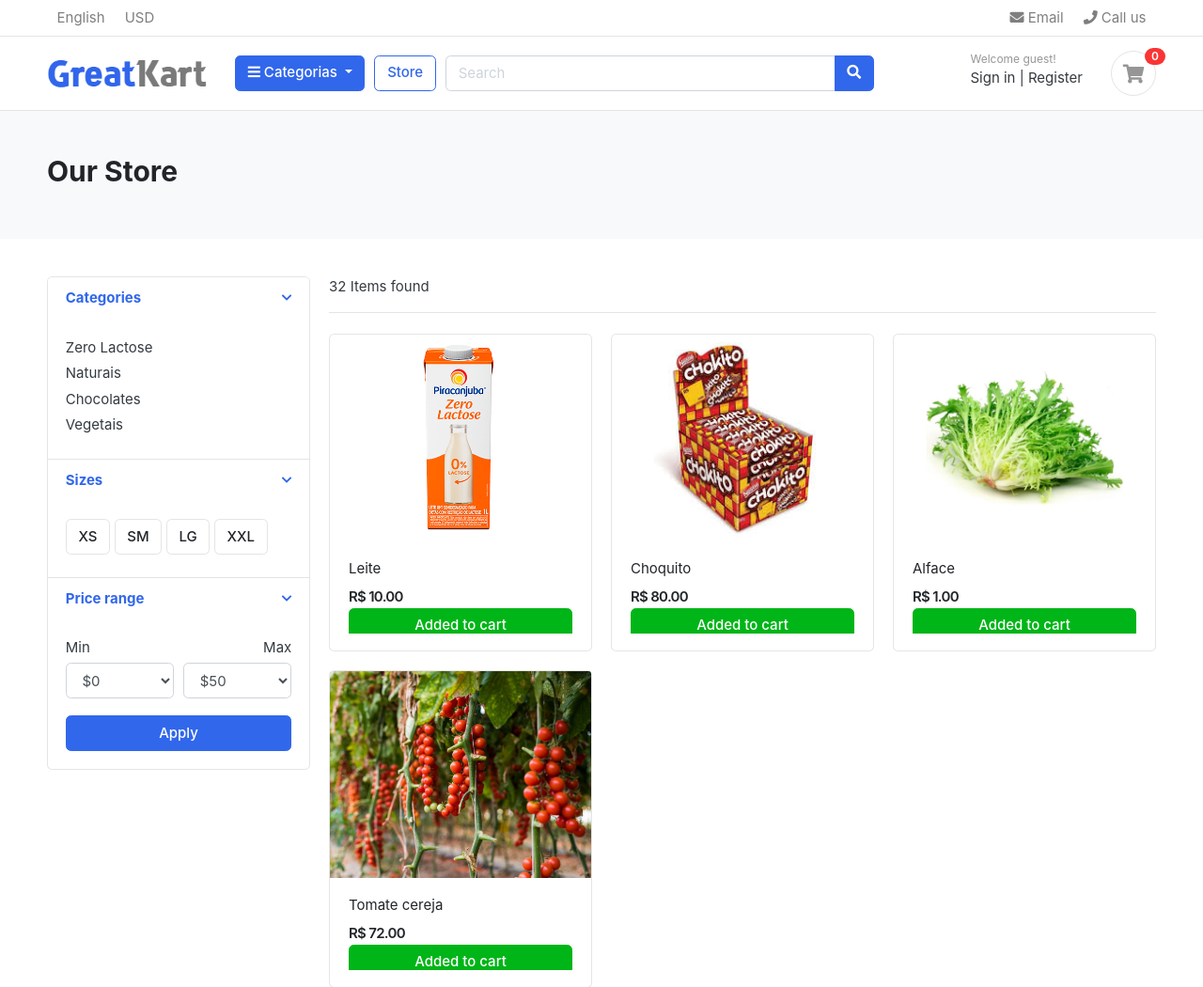
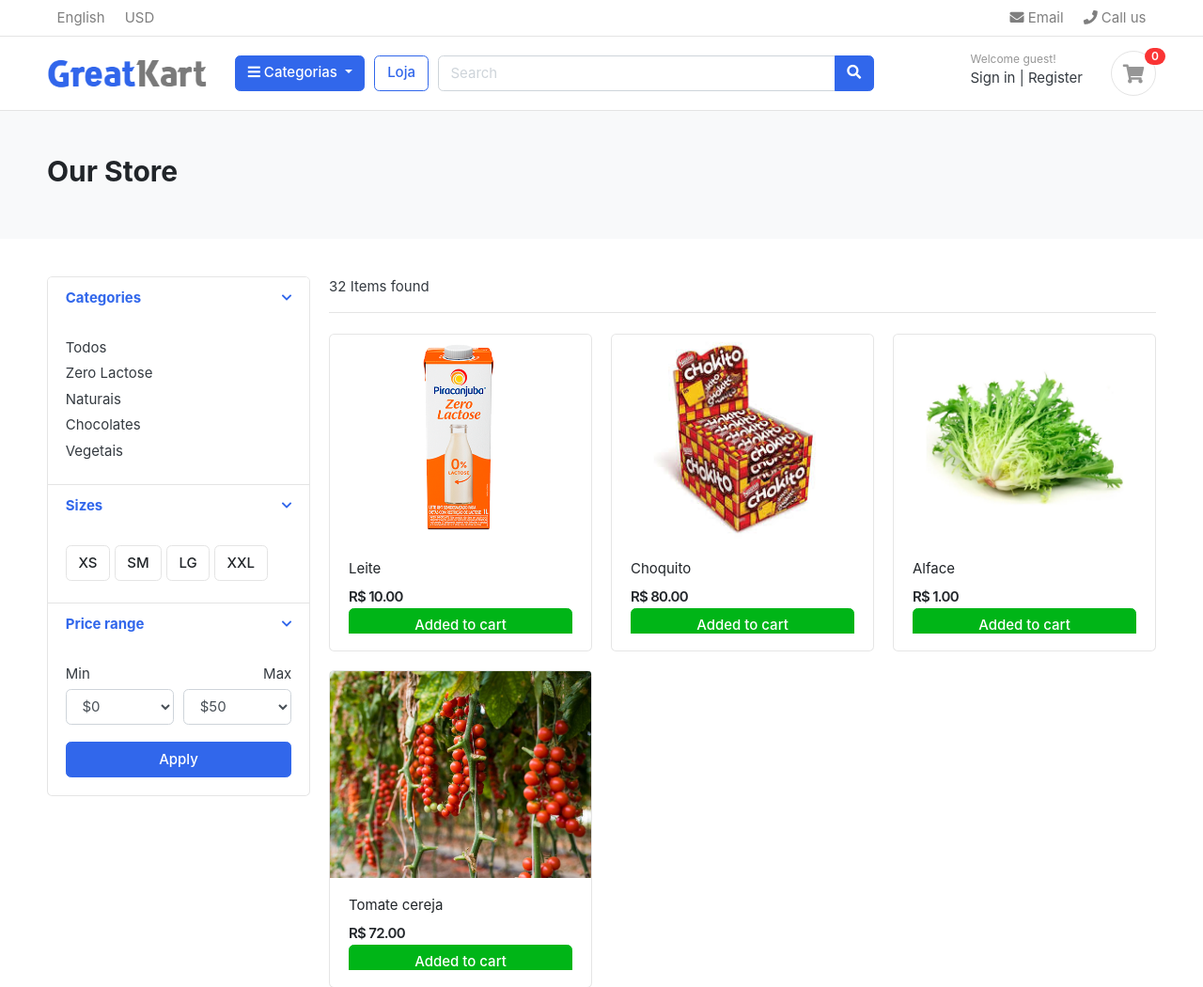
Before and after one commit to Rafuel05/lp3, a Django app: page /loja/ in a window 1280 px wide. Shown: the top 1050 px of the page at 94% size. Run offline with Django 5.2, Linux system fonts and the light colour scheme; data comes from the database, SQL or seed files in the repository; some libraries are stand-ins or nearby versions; some web fonts are replaced.

Commit message:
aula 17/04/2025

```diff
--- a/categoria/models.py
+++ b/categoria/models.py
@@ -1,4 +1,5 @@
 from django.db import models
+from django.urls import reverse
 
 # Create your models here.
 class Categoria(models.Model):
@@ -9,3 +10,6 @@ class Categoria(models.Model):
 
     def __str__(self):
         return self.categoria_nome
+
+    def get_url(self):
+        return reverse('produtos_por_categoria', args=[self.slug])
--- a/templates/includes/navbar.html
+++ b/templates/includes/navbar.html
@@ -40,12 +40,12 @@
                 </button>
                 <div class="dropdown-menu">
                     {% for cat in opcoes %}
-                    <a class="dropdown-item" href="#">{{cat.categoria_nome}} </a>
+                    <a class="dropdown-item" href="{{ cat.get_url }}">{{cat.categoria_nome}} </a>
                     {% endfor %}
                 </div>
             </div>  <!-- category-wrap.// -->
         </div> <!-- col.// -->
-        <a href="./store.html" class="btn btn-outline-primary">Store</a>
+        <a href="{% url 'loja' %}" class="btn btn-outline-primary">Loja</a>
         <div class="col-lg  col-md-6 col-sm-12 col">
             <form action="#" class="search">
                 <div class="input-group w-100">
--- a/templates/loja/loja.html
+++ b/templates/loja/loja.html
@@ -29,9 +29,11 @@
                 <div class="card-body">
 
                     <ul class="list-menu">
-
+                    <li><a href="{% url 'loja' %}">
+                        Todos
+                    </a></li>
                     {% for cat in opcoes %}
-                    <li><a  href="#">{{cat.categoria_nome}} </a></li>
+                    <li><a  href="{{ cat.get_url }}">{{cat.categoria_nome}} </a></li>
                     {% endfor %}
                     </ul>
 
```
